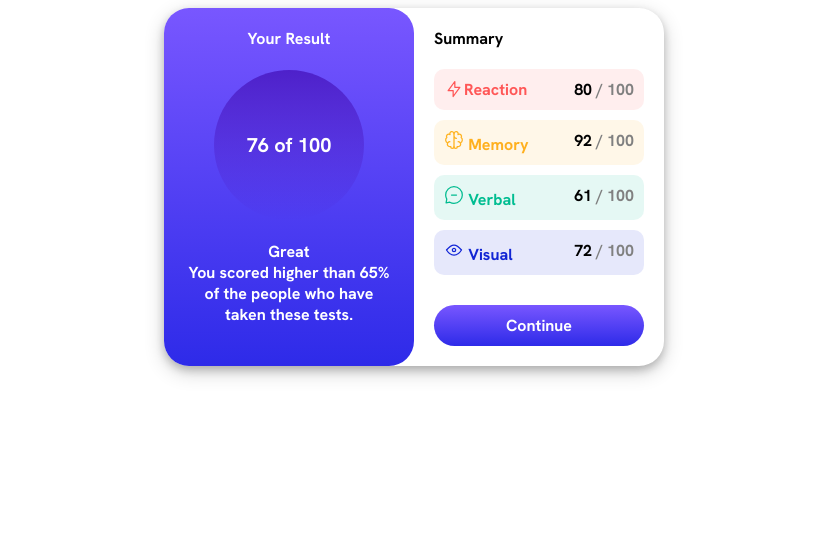
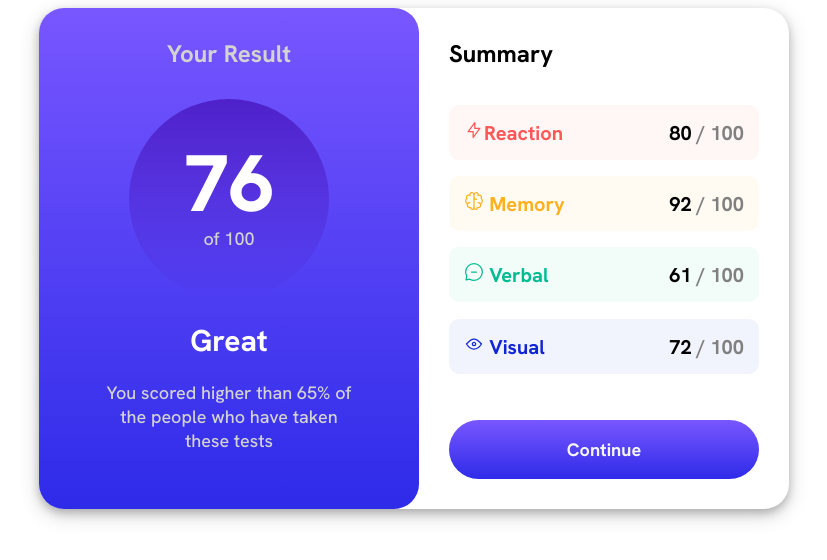
Before and after one commit to chorong09/results-summary-component, a plain HTML site: page index.html in a window 1280 px wide. Shown: the whole page, without its empty margins (226-1053 px from the left). Drawn offline with Linux system fonts and the light colour scheme.

Commit message:
Add files via upload

```diff
--- a/index.html
+++ b/index.html
@@ -8,24 +8,29 @@
     <body>
         <div class="wrapper">
             <div class="result">
-                Your Result<br>
+                Your Result
 
-                <div id="circle">76
-                of 100<br></div>
+                <div id="circle">
+                    <br>76
+                    <div>of 100</div>
+                </div>
 
-                Great<br>
-                You scored higher than 65% of the people who have taken these tests.
+                <div class="explain">
+                    Great<br><br>
+                    <span>You scored higher than 65% of the people who have taken these tests</span>
+
+                </div>
             </div>
             <div class="summary">
                 Summary
 
                 <div id="reaction">
-                    <image class="a" src="icon-reaction.svg"> Reaction
+                    <image class="a" src="icon-reaction.svg">Reaction
                     <div class="alignright"><score>80</score><perfectscore> / 100</perfectscore></div>
                 </div>
 
                 <div id="memory">
-                    <image src="icon-memory.svg"> Memory
+                    <image src="icon-memory.svg">  Memory
                     <div class="alignright"><score>92</score><perfectscore> / 100</perfectscore></div>
                 </div>
 
--- a/style.css
+++ b/style.css
@@ -1,88 +1,133 @@
+@font-face {
+    font-family: HankenGrotesk;
+    src: url("HankenGrotesk-Medium.ttf");
+    font-weight: 500;
+}
 @font-face {
     font-family: HankenGrotesk;
     src: url("HankenGrotesk-Bold.ttf");
+    font-weight: 700;
+}
+@font-face {
+    font-family: HankenGrotesk;
+    src: url("HankenGrotesk-ExtraBold.ttf");
+    font-weight: 800;
 }
 body{
-    font-family: HankenGrotesk;;
+    font-family: HankenGrotesk;
 }
 image {
     float: left;
 }
 .wrapper {
+
     margin:auto;
-    width: 500px;
+    width: 750px;
     display: grid;
     grid-template-columns: 1fr 1fr;
     border-radius: 25px;
     box-shadow: 0 4px 8px 0 rgba(0, 0, 0, 0.2), 0 6px 20px 0 rgba(0, 0, 0, 0.19);
 }
 .result {
-    display: grid;
+    font-weight: 700;
+    font-size: 24px;
     background-image: linear-gradient(hsl(252, 100%, 67%),hsl(241, 81%, 54%)) ;
-    color: white;
+    color: lightgray;
     text-align: center;
     border-radius: 25px;
     justify-items: center;
-    padding: 20px;
+    padding-left: 60px;
+    padding-right: 60px;
+    padding-top: 30px;
+    padding-bottom: 60px;
 }
 #circle {
-    width: 150px;
-    height: 150px;
-    line-height: 150px;
+    line-height: 70%;
+    margin: 30px;
+    width: 200px;
+    height: 200px;
     border-radius: 50%;
-    font-size: 20px;
+    font-size: 80px;
+    font-weight: 800;
     color: #fff;
     text-align: center;
+    position: relative;
     background-image: linear-gradient(hsla(256, 72%, 46%, 1),hsla(241, 72%, 46%, 0));
-    }
+}
+
+#circle div {
+    font-weight: 500;
+    font-size: 18px;
+    color: lightgray;
+}
+.explain {
+    line-height: 80%;
+    font-size: 30px;
+    color: white;
+}
+.explain span {
+    line-height: 50%;
+    font-weight: 500;
+    font-size: 18px;
+    color: lightgray;
+}
 .summary {
+    font-weight: 700;
+    font-size: 24px;
     display: grid;
     border-radius: 25px;
-    padding: 20px;
+    padding: 30px;
 }
 #reaction {
+    height: 25px;
+    font-size: 20px;
     text-align: left;
     display: inline;
     color: hsl(0, 100%, 67%);
-    background-color: hsla(0, 100%, 67%, 0.1);
+    background-color: hsla(0, 100%, 67%, 0.05);
     border-radius: 10px;
-    padding: 10px;
+    padding: 15px;
     margin-top: 20px;
-    margin-bottom: 10px;
 }
 #memory {
+    height: 25px;
+    font-size: 20px;
     text-align: left;
     display: inline;
     color: hsl(39, 100%, 56%);
-    background-color: hsla(39, 100%, 56%, 0.1);
+    background-color: hsla(39, 100%, 56%, 0.05);
     border-radius: 10px;
-    padding: 10px;
-    margin-bottom: 10px;
+    padding: 15px;
 }
 #verbal {
+    height: 25px;
+    font-size: 20px;
     text-align: left;
     display: inline;
     color: hsl(166, 100%, 37%);
-    background-color: hsla(166, 100%, 37%, 0.1);
+    background-color: hsla(166, 100%, 37%, 0.05);
     border-radius: 10px;
-    padding: 10px;
-    margin-bottom: 10px;
+    padding: 15px;
 }
 #visual {
+    height: 25px;
+    font-size: 20px;
     text-align: left;
     display: inline;
     color: hsl(234, 85%, 45%);
-    background-color: hsla(234, 85%, 45%, 0.1);
+    background-color: hsla(234, 85%, 45%, 0.05);
     border-radius: 10px;
-    padding: 10px;
+    padding: 15px;
     margin-bottom: 30px;
 }
 #continue {
+    align-items: center;
+    font-size: 18px;
     text-align: center;
     display: grid;
-    color: white;
+    color: whitesmoke;
     background-image: linear-gradient(hsl(252, 100%, 67%),hsl(241, 81%, 54%)) ;
-    border-radius: 25px;
+    border-radius: 30px;
     padding: 10px;
 }
 .alignleft{
```
